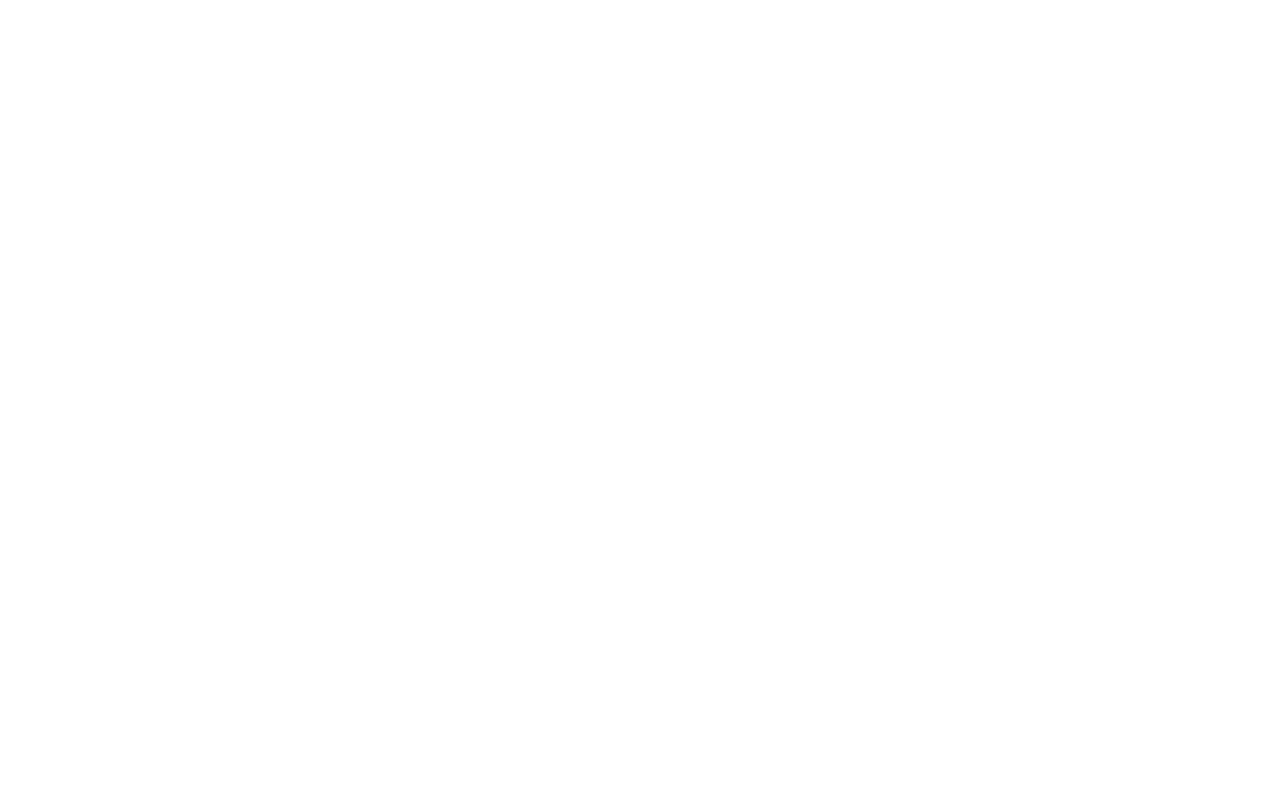
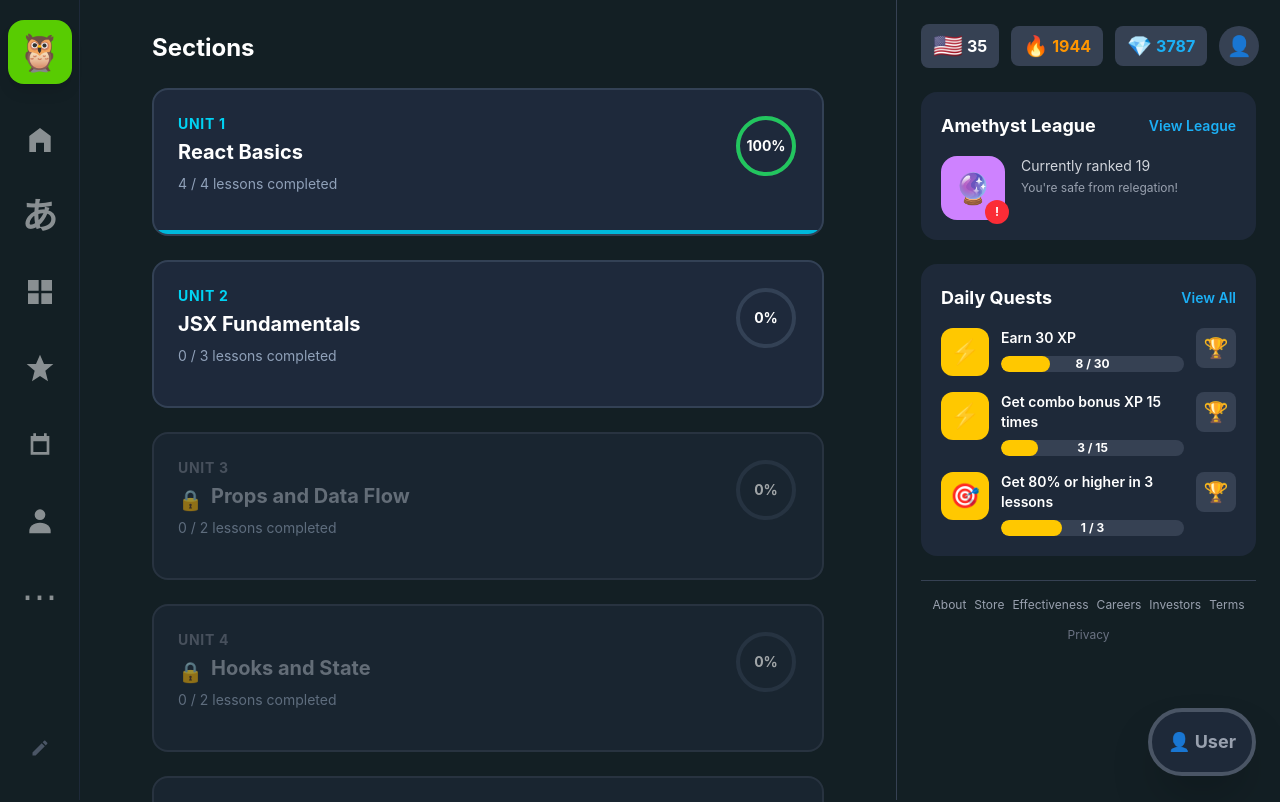
Before and after one commit to danielacorner/duo-clone, a React (Vite) app: page /sections in a window 1280 px wide. Before the commit this address had no page. Shown: the top 802 px of the page. Built offline with nearby package versions, Linux system fonts and the light colour scheme.

Commit message:
add sections page

```diff
--- a/src/App.tsx
+++ b/src/App.tsx
@@ -4,6 +4,7 @@
 import LearningPath from './components/LearningPath';
 import Lesson from './components/Lesson';
 import Profile from './components/Profile/Profile';
+import Sections from './components/Sections';
 
 function App() {
   return (
@@ -16,6 +17,7 @@
         <Route path="/" element={<Layout />}>
           <Route index element={<Home />} />
           <Route path="learn" element={<LearningPath />} />
+          <Route path="sections" element={<Sections />} />
           <Route path="practice" element={<div className="min-h-screen flex items-center justify-center"><h1 className="text-white text-3xl">Practice - Coming Soon</h1></div>} />
           <Route path="leaderboard" element={<div className="min-h-screen flex items-center justify-center"><h1 className="text-white text-3xl">Leaderboard - Coming Soon</h1></div>} />
           <Route path="shop" element={<div className="min-h-screen flex items-center justify-center"><h1 className="text-white text-3xl">Shop - Coming Soon</h1></div>} />
--- a/src/components/LearningPath.tsx
+++ b/src/components/LearningPath.tsx
@@ -294,8 +294,16 @@
             <div className="absolute -right-10 -top-10 w-40 h-40 bg-cyan-500/10 rounded-full blur-3xl" />
 
             <div className="flex flex-col md:flex-row items-center justify-between gap-6 relative z-10">
-              <div className="text-left flex-1">
-                <h2 className="text-cyan-400 text-sm font-bold tracking-wider mb-2 uppercase">
+              <div
+                className="text-left flex-1 cursor-pointer group"
+                onClick={() => navigate('/sections')}
+              >
+                <div className="flex items-start gap-4">
+                  <div className="mt-1 text-cyan-400 text-2xl font-bold transition-transform group-hover:-translate-x-2">
+                    ←
+                  </div>
+                  <div>
+                    <h2 className="text-cyan-400 text-sm font-bold tracking-wider mb-2 uppercase group-hover:text-cyan-300 transition-colors">
                       {units[0]?.title
                         ? t(`units.${units[0].title}.title`)
                         : "Unit 1"}
@@ -308,6 +316,8 @@
                     <p className="text-slate-400 text-sm">
                       Master components, props, and state
                     </p>
+                  </div>
+                </div>
               </div>
 
               <div className="flex items-center gap-3">
--- /dev/null
+++ b/src/components/Sections.tsx
@@ -0,0 +1,92 @@
+import { useNavigate } from "react-router-dom";
+import { useTranslation } from "react-i18next";
+import { motion } from "framer-motion";
+import { useStore } from "../store/useStore";
+
+export default function Sections() {
+  const { units } = useStore();
+  const navigate = useNavigate();
+  const { t } = useTranslation();
+
+  return (
+    <div className="min-h-screen bg-[#131F24] p-4 pb-20 md:p-8">
+      <div className="max-w-2xl mx-auto space-y-6">
+        <h1 className="text-2xl font-bold text-white mb-6">Sections</h1>
+
+        {units.map((unit, index) => {
+          const completedNodes = unit.nodes.filter(
+            (n) => n.status === "completed"
+          ).length;
+          const totalNodes = unit.nodes.length;
+          const progress = Math.round((completedNodes / totalNodes) * 100);
+          const isLocked = index > 0 && units[index - 1].nodes.some(n => n.status !== "completed");
+
+          return (
+            <motion.div
+              key={unit.id}
+              whileHover={{ scale: isLocked ? 1 : 1.02 }}
+              whileTap={{ scale: isLocked ? 1 : 0.98 }}
+              onClick={() => !isLocked && navigate("/learn")}
+              className={`rounded-2xl p-6 border-2 transition-colors relative overflow-hidden group ${
+                isLocked
+                  ? "bg-gray-800 border-gray-700 cursor-not-allowed opacity-60"
+                  : "bg-[#1e293b] border-[#334155] cursor-pointer hover:border-cyan-500"
+              }`}
+            >
+              <div className="flex items-start justify-between relative z-10">
+                <div>
+                  <h2 className={`text-sm font-bold tracking-wider uppercase mb-1 ${isLocked ? "text-gray-500" : "text-cyan-400"}`}>
+                    {t(`units.${unit.title}.title`) || `Unit ${unit.number}`}
+                  </h2>
+                  <div className="flex items-center gap-2">
+                    {isLocked && <span className="text-xl">🔒</span>}
+                    <h3 className={`text-xl font-bold mb-2 ${isLocked ? "text-gray-400" : "text-white"}`}>
+                      {t(`units.${unit.description}.description`) || unit.description}
+                    </h3>
+                  </div>
+                  <p className="text-slate-400 text-sm mb-4">
+                    {completedNodes} / {totalNodes} lessons completed
+                  </p>
+                </div>
+
+                {/* Progress Circle or Icon */}
+                <div className="relative w-16 h-16 flex items-center justify-center">
+                   <svg className="w-full h-full -rotate-90">
+                     <circle
+                       cx="32"
+                       cy="32"
+                       r="28"
+                       stroke="#334155"
+                       strokeWidth="4"
+                       fill="none"
+                     />
+                     <circle
+                       cx="32"
+                       cy="32"
+                       r="28"
+                       stroke={progress === 100 ? "#22c55e" : "#06b6d4"}
+                       strokeWidth="4"
+                       fill="none"
+                       strokeDasharray="176"
+                       strokeDashoffset={176 - (176 * progress) / 100}
+                       className="transition-all duration-1000 ease-out"
+                     />
+                   </svg>
+                   <span className="absolute text-white font-bold text-sm">
+                     {progress}%
+                   </span>
+                </div>
+              </div>
+
+              {/* Background Progress Bar (Optional, simpler visual) */}
+              <div
+                className="absolute bottom-0 left-0 h-1 bg-cyan-500 transition-all duration-500"
+                style={{ width: `${progress}%` }}
+              />
+            </motion.div>
+          );
+        })}
+      </div>
+    </div>
+  );
+}
```
Lines whose indentation alone changed are shown as unchanged.
